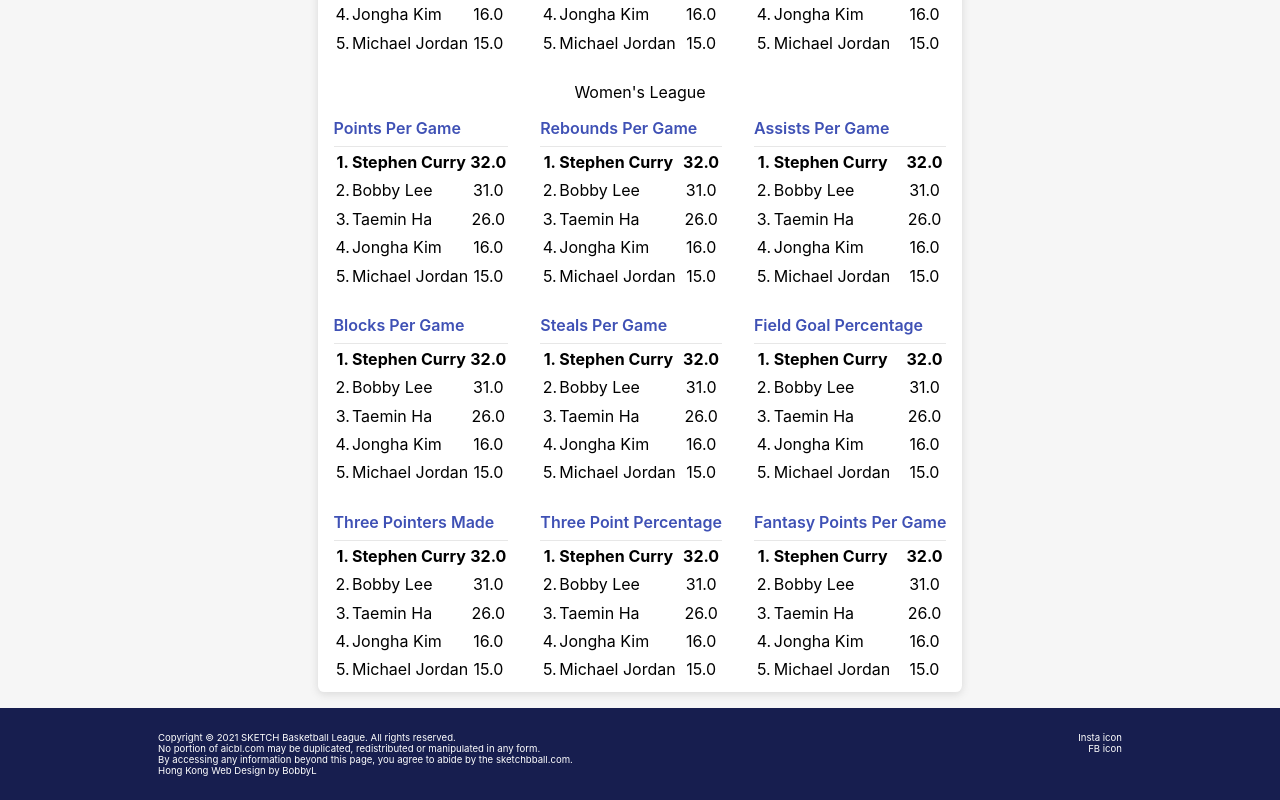
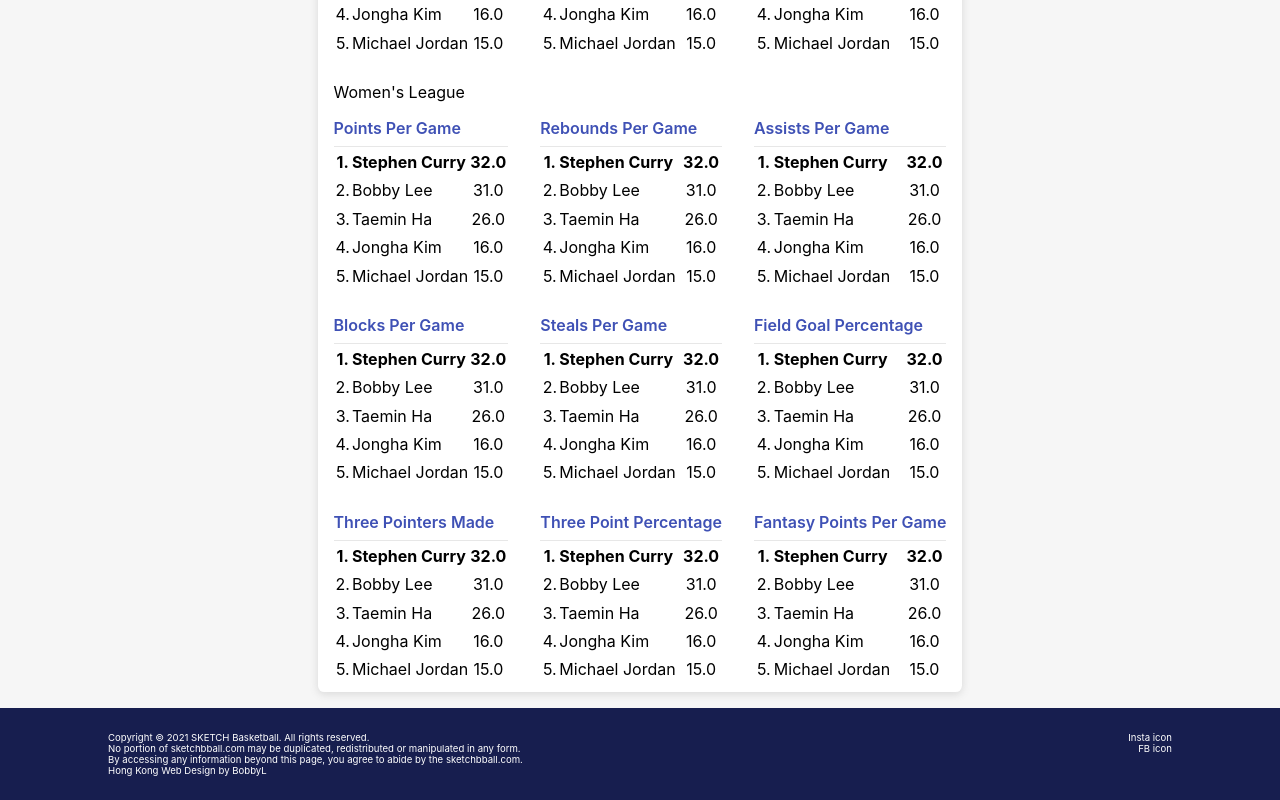
Before and after one commit to SketchBasketball/Sketch-ui, a React (Create React App) app: page /leagues in a window 1280 px wide. Shown: the part 1562-2362 px from the top of the page. Built offline with nearby package versions, Linux system fonts and the light colour scheme; no server answers.

Commit message:
max-width to 1080px

```diff
--- a/src/App.scss
+++ b/src/App.scss
@@ -1,5 +1,4 @@
 .App {
-  text-align: center;
   height: 100%;
   background-color: #f6f6f6;
 }
--- a/src/components/Footer.js
+++ b/src/components/Footer.js
@@ -6,11 +6,9 @@ const Footer = (props) => {
     <div className="footer">
       <div className="footer-content">
         <div className="footer-content-left">
+          <span>Copyright © 2021 SKETCH Basketball. All rights reserved.</span>
           <span>
-            Copyright © 2021 SKETCH Basketball League. All rights reserved.
-          </span>
-          <span>
-            No portion of aicbl.com may be duplicated, redistributed or
+            No portion of sketchbball.com may be duplicated, redistributed or
             manipulated in any form.
           </span>
           <span>
--- a/src/components/Footer.scss
+++ b/src/components/Footer.scss
@@ -6,7 +6,7 @@
 }
 
 .footer-content {
-  max-width: 980px;
+  max-width: 1080px;
   width: 100%;
   display: flex;
   justify-content: space-between;
--- a/src/components/Header.scss
+++ b/src/components/Header.scss
@@ -10,7 +10,7 @@
 }
 
 .Header {
-  max-width: 980px;
+  max-width: 1080px;
   width: 100%;
   display: flex;
   justify-content: flex-start;
--- a/src/pages/Home.scss
+++ b/src/pages/Home.scss
@@ -6,7 +6,7 @@
 }
 
 .content-wrapper {
-  max-width: 980px;
+  max-width: 1080px;
   width: 100%;
   display: flex;
   flex-direction: column;
--- a/src/pages/League.scss
+++ b/src/pages/League.scss
@@ -8,7 +8,7 @@
   position: sticky;
   top: 5rem;
   background-color: #f6f6f6;
-  max-width: 980px;
+  max-width: 1080px;
   width: 100%;
   display: flex;
   justify-content: flex-start;
--- a/src/pages/LeagueDetail.scss
+++ b/src/pages/LeagueDetail.scss
@@ -1,5 +1,5 @@
 .league-detail-wrapper {
-  max-width: 980px;
+  max-width: 1080px;
   width: 100%;
   display: flex;
   flex-direction: column;
@@ -19,6 +19,7 @@
 .team-standing-table th {
   padding: 0.5rem 0;
   border-bottom: solid #e7e7e7 1px;
+  text-align: center;
 }
 
 thead tr {
@@ -67,6 +68,7 @@ thead tr {
 .leader-board-table td,
 .leader-board-table th {
   padding: 0.2rem 0;
+  text-align: center;
 }
 
 .leader-board-table .name {
--- a/src/pages/Schedule.scss
+++ b/src/pages/Schedule.scss
@@ -8,7 +8,7 @@
   position: sticky;
   top: 5rem;
   background-color: #f6f6f6;
-  max-width: 980px;
+  max-width: 1080px;
   width: 100%;
   display: flex;
   justify-content: flex-start;
--- a/src/pages/ScheduleList.scss
+++ b/src/pages/ScheduleList.scss
@@ -1,5 +1,5 @@
 .schedule-list-wrapper {
-  max-width: 980px;
+  max-width: 1080px;
   width: 100%;
   display: flex;
   flex-direction: column;
```
